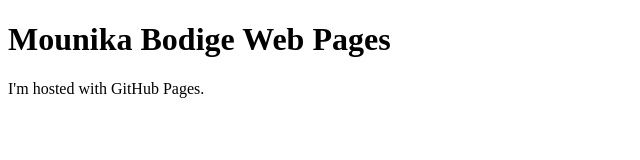
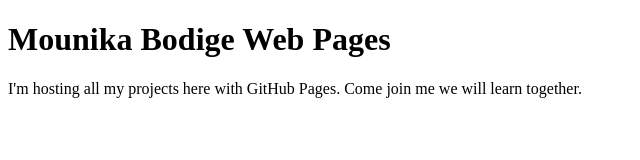
Before and after one commit to Mounikabodige/mounikabodige.github.io, a plain HTML site: page index.html in a window 1280 px wide. Shown: the whole page, without its empty margins (0-640 px from the left). Drawn offline with Linux system fonts and the light colour scheme.

Commit message:
Update index.html

```diff
--- a/index.html
+++ b/index.html
@@ -2,6 +2,7 @@
 <html>
 <body>
 <h1>Mounika Bodige Web Pages</h1>
-<p>I'm hosted with GitHub Pages.</p>
+<p>I'm hosting all my projects here with GitHub Pages.
+Come join me we will learn together.</p>
 </body>
 </html>
```
